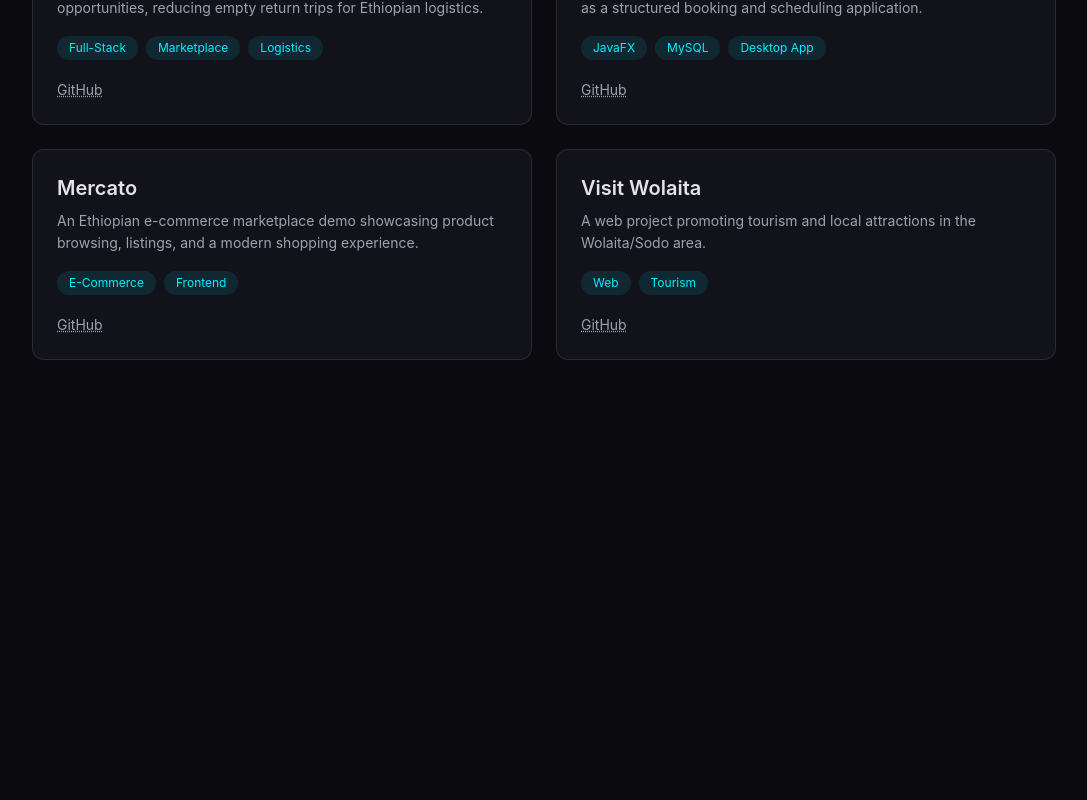
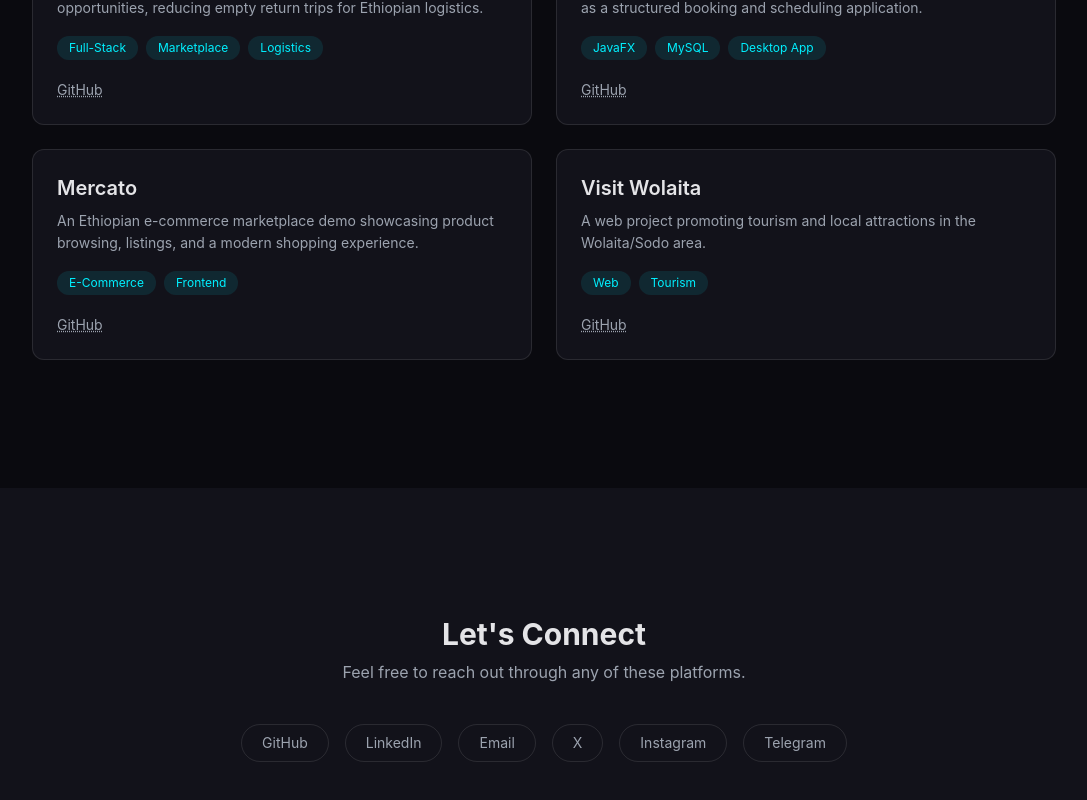
Before and after one commit to chala-tech/portfolio-v2, a React app: page / in a window 1280 px wide. Shown: the part 1611-2411 px from the top of the page, without its empty margins (96-1183 px from the left). Before the commit the page ends 2099 px from the top, so only its background shows below. Built offline with nearby package versions, Linux system fonts and the light colour scheme; the HTML template or start-up script is replaced by a standard one.

Commit message:
feat: add Contact section with social links

```diff
--- a/src/App.jsx
+++ b/src/App.jsx
@@ -1,8 +1,7 @@
-
-
 import Hero from "./components/sections/Hero";
 import About from "./components/sections/About";
 import Projects from "./components/sections/Projects";
+import Contact from "./components/sections/Contact";
 
 function App() {
   return (
@@ -10,6 +9,7 @@ function App() {
       <Hero />
       <About />
       <Projects />
+      <Contact />
     </main>
   );
 }
--- a/src/components/sections/Contact.jsx
+++ b/src/components/sections/Contact.jsx
@@ -0,0 +1,20 @@
+import { socials } from "../../data/socials";
+
+export default function Contact() {
+  return (
+    <section className="w-full bg-bg-soft px-6 py-20 md:py-32">
+      <div className="mx-auto max-w-2xl text-center">
+        <h2 className="text-2xl font-bold text-text md:text-3xl">Let's Connect</h2>
+        <p className="mt-2 text-text-muted">Feel free to reach out through any of these platforms.</p>
+
+        <div className="mt-10 flex flex-wrap justify-center gap-4">
+          {socials.map((social) => (
+            <a key={social.label} href={social.url} target="_blank" rel="noopener noreferrer" className="rounded-full border border-white/10 px-5 py-2 text-sm text-text-muted transition hover:border-accent hover:text-accent">
+              {social.label}
+            </a>
+          ))}
+        </div>
+      </div>
+    </section>
+  );
+}
```
